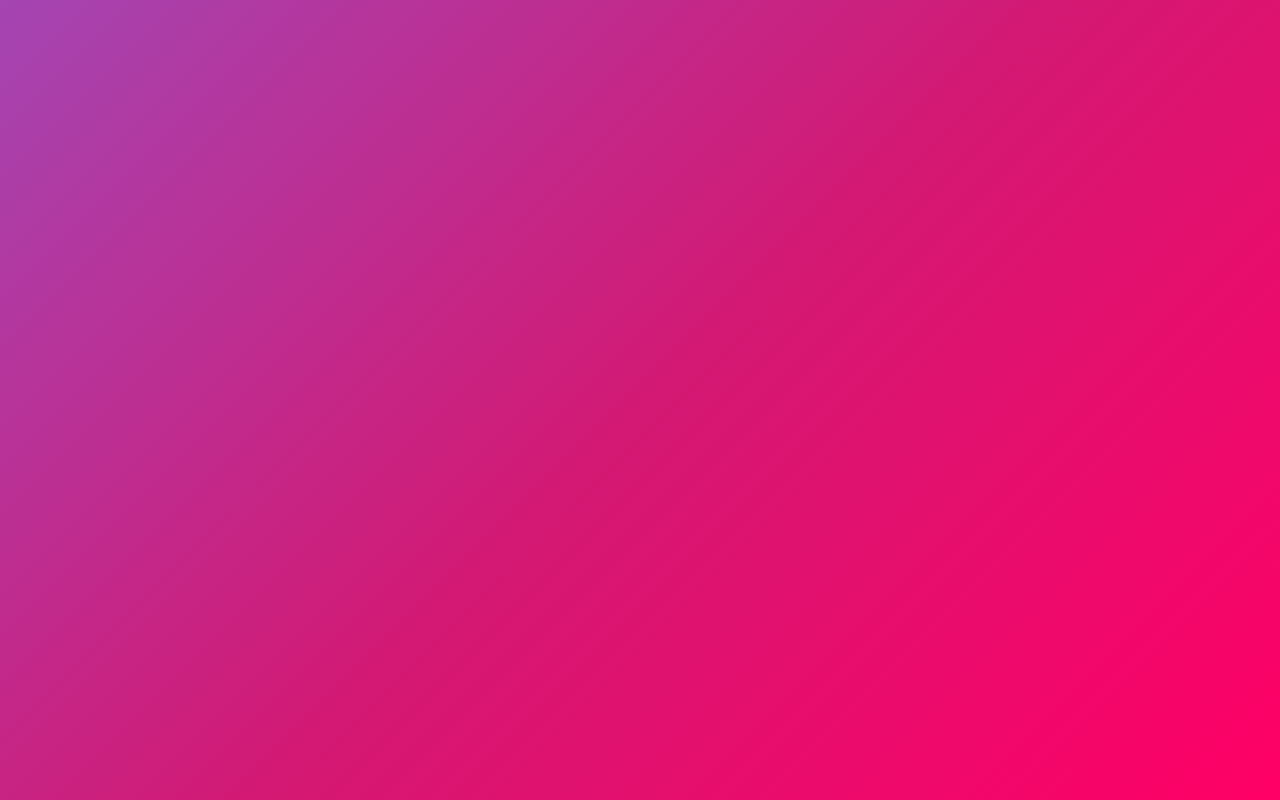
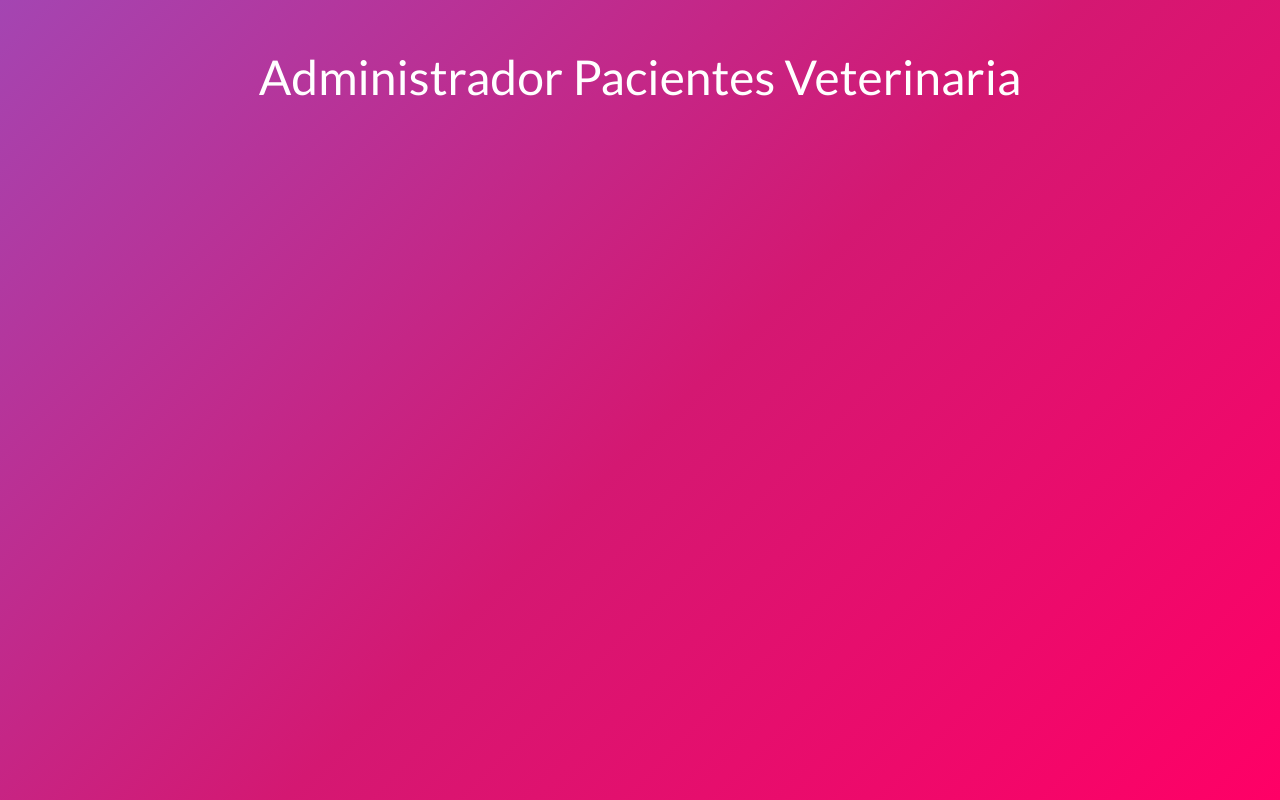
Before and after one commit to EduuardoPerez/Veterinary-manager, a React (Create React App) app: page / in a window 1280 px wide. Built offline with nearby package versions, Linux system fonts and the light colour scheme.

Commit message:
Se creó el componente Header donde se agrego el titulo en un H1 pasándose el contenido por el prop {titulo}

```diff
--- a/src/App.js
+++ b/src/App.js
@@ -1,12 +1,20 @@
-import React from 'react';
-import './bootstrap.min.css'
+import React, {Component} from 'react';
+import './bootstrap.min.css';
+import Header from './components/Header'
 
-function App() {
-  return (
-    <div>
+class App extends Component {
+  state ={
 
-    </div>
-  );
+  }
+  render(){
+    return(
+      <div class="container">
+        <Header
+          titulo='Administrador Pacientes Veterinaria'
+        />
+      </div>
+    );
+  }
 }
 
 export default App;
--- /dev/null
+++ b/src/components/Header.js
@@ -0,0 +1,9 @@
+import React from 'react';
+
+const Header = ({titulo}) => (
+  <header>
+    <h1 className="text-center">{titulo}</h1>
+  </header>
+);
+
+export default Header;
```
